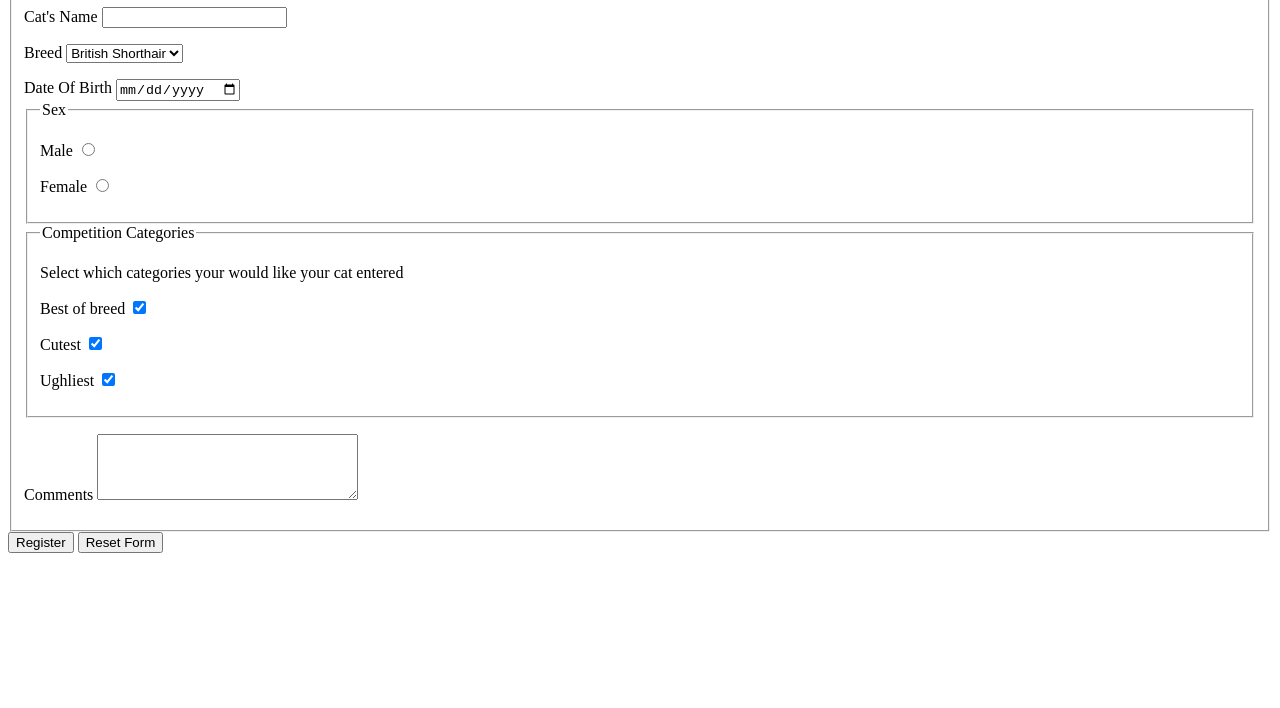
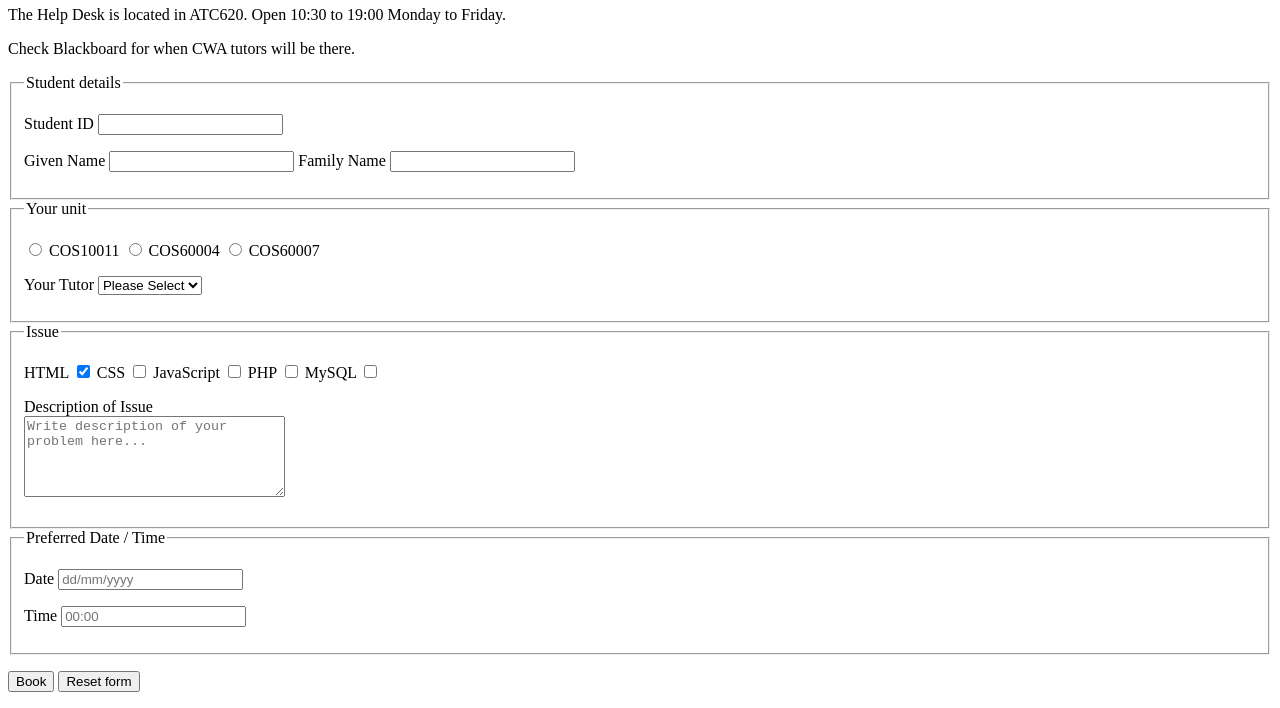
Before and after one commit to Thanathep75/COS10026---First-tutorial, a plain HTML site: page week3.lab/lab3.html in a window 1280 px wide. Shown: the part 186-894 px from the top of the page. Before the commit the page ends 800 px from the top, so only its background shows below. Drawn offline with Linux system fonts and the light colour scheme.

Commit message:
create the form by using  fieldset to group them

```diff
--- a/week3.lab/lab3.html
+++ b/week3.lab/lab3.html
@@ -3,111 +3,127 @@
 
 <head>
     <meta charset="UTF-8">
-    <meta name="description" content="Introduction to basic HTML elements">
-    <meta name="keywords" content="HTML, Doctype, Head, Body, Meta, Paragraph, Headings, Strong, Emphasis">
-    <meta name="author" content="Thanathep ">
-
-    <title>Cat Show Registration Page</title>
+    <meta name="viewport" content="width=device-width, initial-scale=1.0">
+    <title>CWA Help Desk Appointment</title>
 </head>
 
 <body>
+    <img src="logo.png" width="200" alt="Swinburne University Logo">
 
-    <h1> Cat Show Registration Page</h1>
+    <h1>CWA Help Desk Appointment</h1>
+
+    <p>
+        The Help Desk is located in ATC620. Open 10:30 to 19:00 Monday to Friday.
+    </p>
+
+    <p>
+        Check Blackboard for when CWA tutors will be there.
+    </p>
 
     <form>
 
+
+        <fieldset>
+            <legend>Student details</legend>
+
             <p>
-            <label for="owner">Owner's Name</label>
-            <input type="text" id="owner" name="owner">
-
+                <label for="studentid">Student ID</label>
+                <input type="text" id="studentid" name="studentid" required pattern="[0-9]{7,10}">
             </p>
 
             <p>
-            <label for="Email">Email </label>
-            <input type="Text" id="Email" name="Email">
+                <label for="givenname">Given Name</label>
+                <input type="text" id="givenname" name="givenname" maxlength="15" pattern="[A-Za-z]+" required>
+
+                <label for="familyname">Family Name</label>
+                <input type="text" id="familyname" name="familyname" maxlength="15" pattern="[A-Za-z]+" required>
             </p>
+        </fieldset>
+
+
 
         <fieldset>
-            <legend>Cat information Details</legend>
+            <legend>Your unit</legend>
 
             <p>
-                <label for="cat">Cat's Name</label>
-                <input type="text" id="cat" name="cat">
+                <input type="radio" id="cos10011" name="unit" value="COS10011" required>
+                <label for="cos10011">COS10011</label>
 
+                <input type="radio" id="cos60004" name="unit" value="COS60004">
+                <label for="cos60004">COS60004</label>
+
+                <input type="radio" id="cos60007" name="unit" value="COS60007">
+                <label for="cos60007">COS60007</label>
             </p>
 
             <p>
-                <label for="breed">Breed</label>
+                <label for="tutor">Your Tutor</label>
 
-                <select id="breed" name="breed">
-                    <option>British Shorthair</option>
-                    <option>Burmeese</option>
-                    <option>Manx</option>
-                    <option>Ragdoll</option>
-                    <option>Russian Blue</option>
-                    <option>Siamese</option>
-                    <option>Other</option>
+                <select id="tutor" name="tutor" required>
+                    <option value="">Please Select</option>
+                    <option value="John">John</option>
+                    <option value="Sarah">Sarah</option>
+                    <option value="Michael">Michael</option>
                 </select>
-
             </p>
-            <label for="dob">Date Of Birth</label>
-            <input type="date" id="dob" name="dob">
+        </fieldset>
 
 
+        <!-- Issue -->
         <fieldset>
+            <legend>Issue</legend>
 
-                <legend>Sex</legend>
             <p>
-                    <label for="male">Male</label>
-                    <input type="radio" id="male" name="sex">
+                <label for="html">HTML</label>
+                <input type="checkbox" id="html" name="issue" value="HTML" checked>
+
+                <label for="css">CSS</label>
+                <input type="checkbox" id="css" name="issue" value="CSS">
+
+                <label for="javascript">JavaScript</label>
+                <input type="checkbox" id="javascript" name="issue" value="JavaScript">
+
+                <label for="php">PHP</label>
+                <input type="checkbox" id="php" name="issue" value="PHP">
+
+                <label for="mysql">MySQL</label>
+                <input type="checkbox" id="mysql" name="issue" value="MySQL">
             </p>
 
             <p>
-                    <label for="female">Female</label>
-                    <input type="radio" id="female" name="sex">
+                <label for="description">Description of Issue</label>
+                <br>
+
+                <textarea id="description" name="description" rows="5" cols="30"
+                    placeholder="Write description of your problem here..."></textarea>
             </p>
 
         </fieldset>
 
+
+        <!-- Date / Time -->
         <fieldset>
-
-                <legend>Competition Categories</legend>
-
-                <p>Select which categories your would like your cat entered </p>
+            <legend>Preferred Date / Time</legend>
 
             <p>
-                    <label for="breed-category">Best of breed</label>
-                    <input type="checkbox" id="breed-category" name="categories[]" value="best-of-breed" checked>
+                <label for="date">Date</label>
+                <input type="text" id="date" name="date" placeholder="dd/mm/yyyy" pattern="[0-9]{2}/[0-9]{2}/[0-9]{4}">
             </p>
+
+            <p>
+                <label for="time">Time</label>
+                <input type="text" id="time" name="time" placeholder="00:00" pattern="[0-9]{2}:[0-9]{2}">
+            </p>
+        </fieldset>
 
 
         <p>
-                    <label for="cutest">Cutest</label>
-                    <input type="checkbox" id="cutest" name="categories[]" value="cutest" checked>
+            <input type="submit" value="Book">
+            <input type="reset" value="Reset form">
         </p>
 
+    </form>
 
-
-                <p>
-                    <label for="ugliest">Ughliest</label>
-                    <input type="checkbox" id="ugliest" name="categories[]" value="ugliest" checked>
-                </p>
-
-
-            </fieldset>
-
-            <p>
-                <label for="comments">Comments</label>
-                <textarea id="comments" name="comments" rows="4" cols="30"></textarea>
-            </p>
-
-        </fieldset>
-
-        <input type="submit" value="Register">
-        <input type="reset" value="Reset Form">
-
-
-    </form>
 </body>
 
 </html>
```
Also changed, not shown: week3.lab/logo.png (added), 1 other file. Lines whose indentation alone changed are shown as unchanged.
